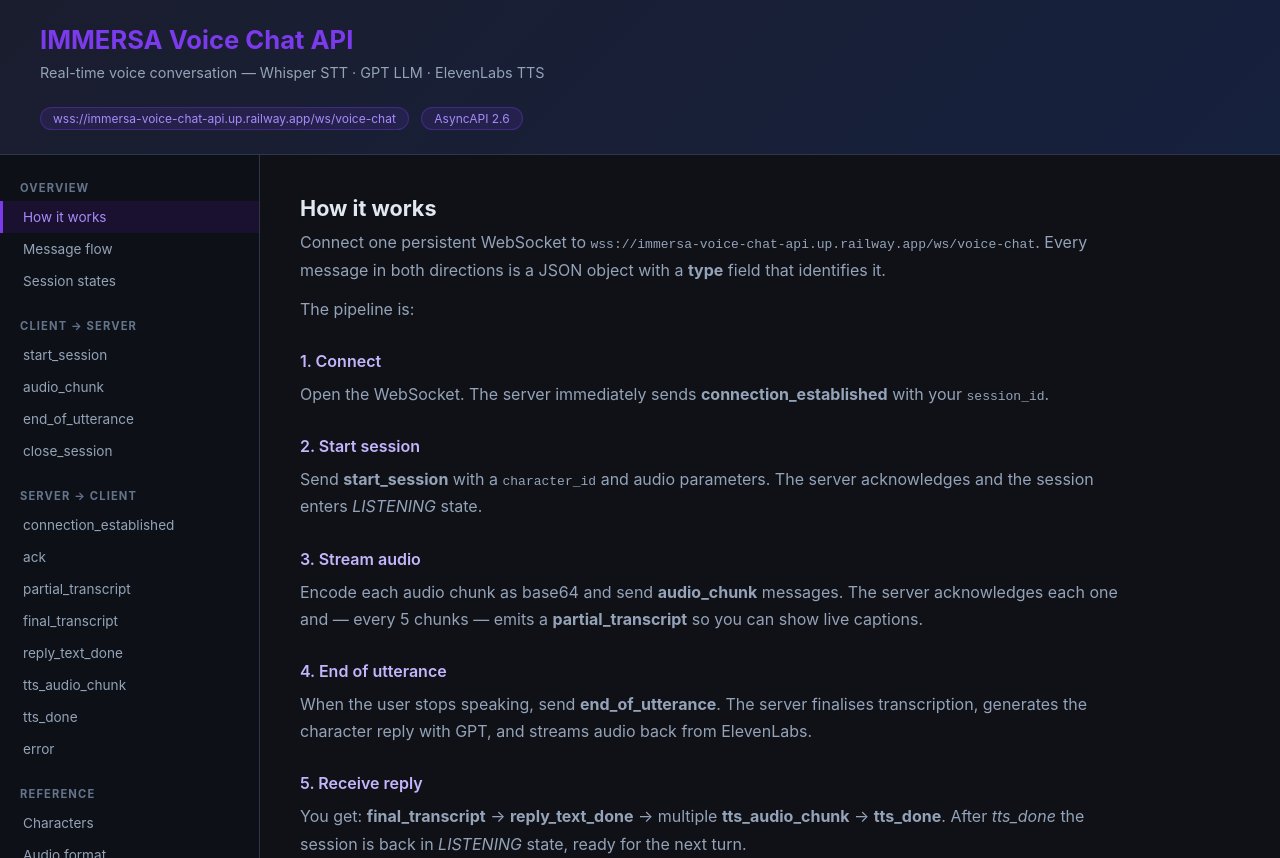
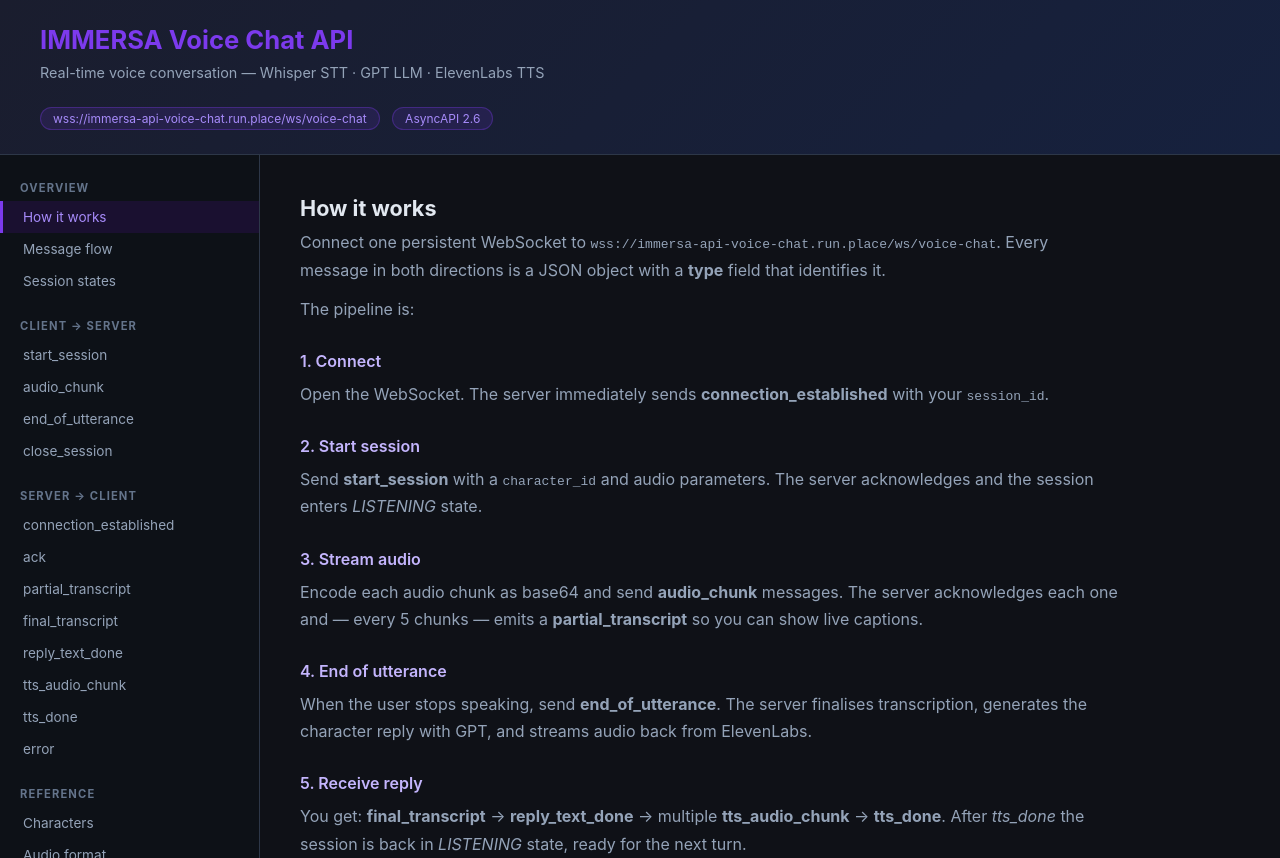
Before and after one commit to MariamElsoufyy/NPC-interaction-replies-generation, a plain HTML site: page docs/index.html in a window 1280 px wide. Drawn offline with Linux system fonts and the light colour scheme.

Commit message:
updated documentation with the new domain

```diff
--- a/docs/index.html
+++ b/docs/index.html
@@ -133,7 +133,7 @@
 <header>
   <h1>IMMERSA Voice Chat API</h1>
   <p>Real-time voice conversation — Whisper STT · GPT LLM · ElevenLabs TTS</p>
-  <span class="badge">wss://immersa-voice-chat-api.up.railway.app/ws/voice-chat</span>
+  <span class="badge">wss://immersa-api-voice-chat.run.place/ws/voice-chat</span>
   <span class="badge" style="margin-left:8px">AsyncAPI 2.6</span>
 </header>
 
@@ -170,7 +170,7 @@
     <!-- OVERVIEW -->
     <section id="overview" class="active">
       <h2>How it works</h2>
-      <p>Connect one persistent WebSocket to <code>wss://immersa-voice-chat-api.up.railway.app/ws/voice-chat</code>. Every message in both directions is a JSON object with a <strong>type</strong> field that identifies it.</p>
+      <p>Connect one persistent WebSocket to <code>wss://immersa-api-voice-chat.run.place/ws/voice-chat</code>. Every message in both directions is a JSON object with a <strong>type</strong> field that identifies it.</p>
       <p>The pipeline is:</p>
       <h3>1. Connect</h3>
       <p>Open the WebSocket. The server immediately sends <strong>connection_established</strong> with your <code>session_id</code>.</p>
```
Also changed, not shown: 1 other file.
